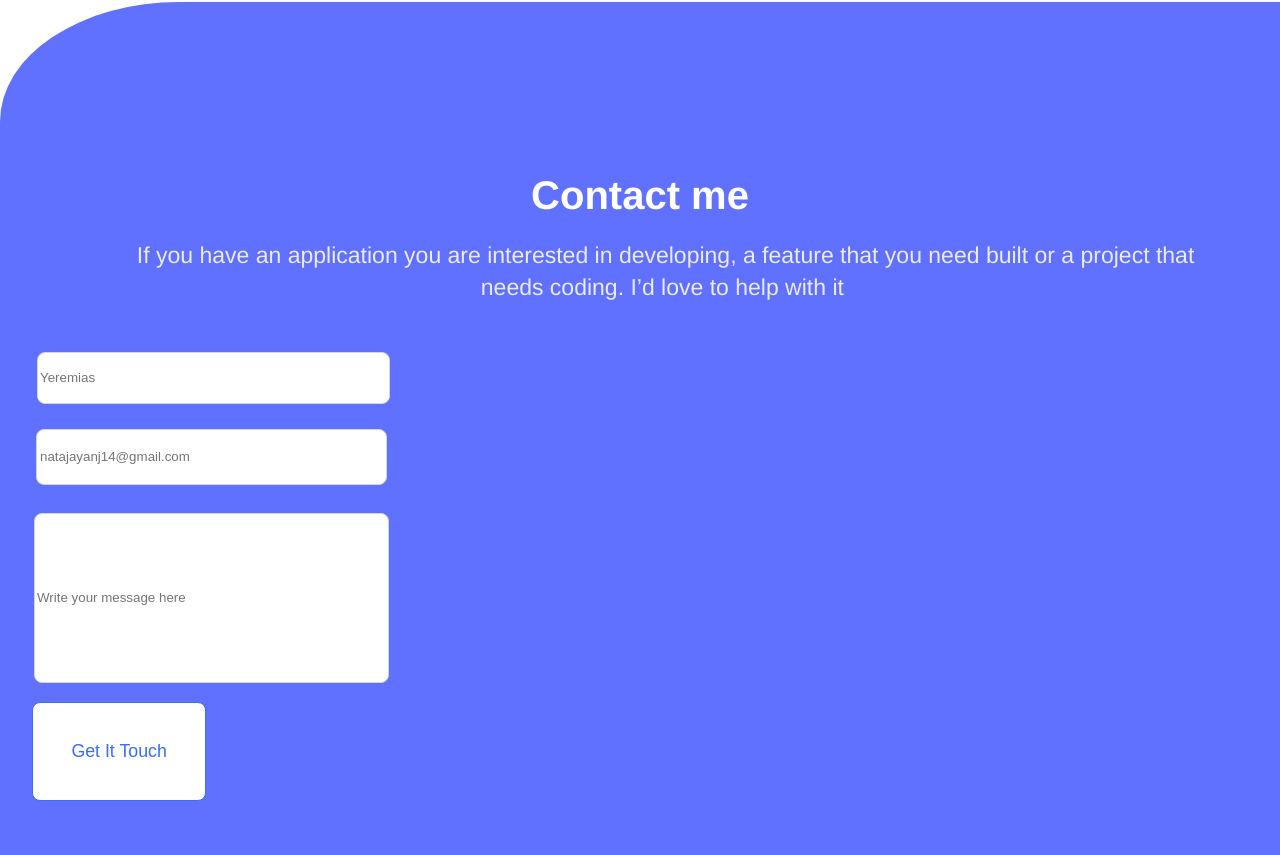
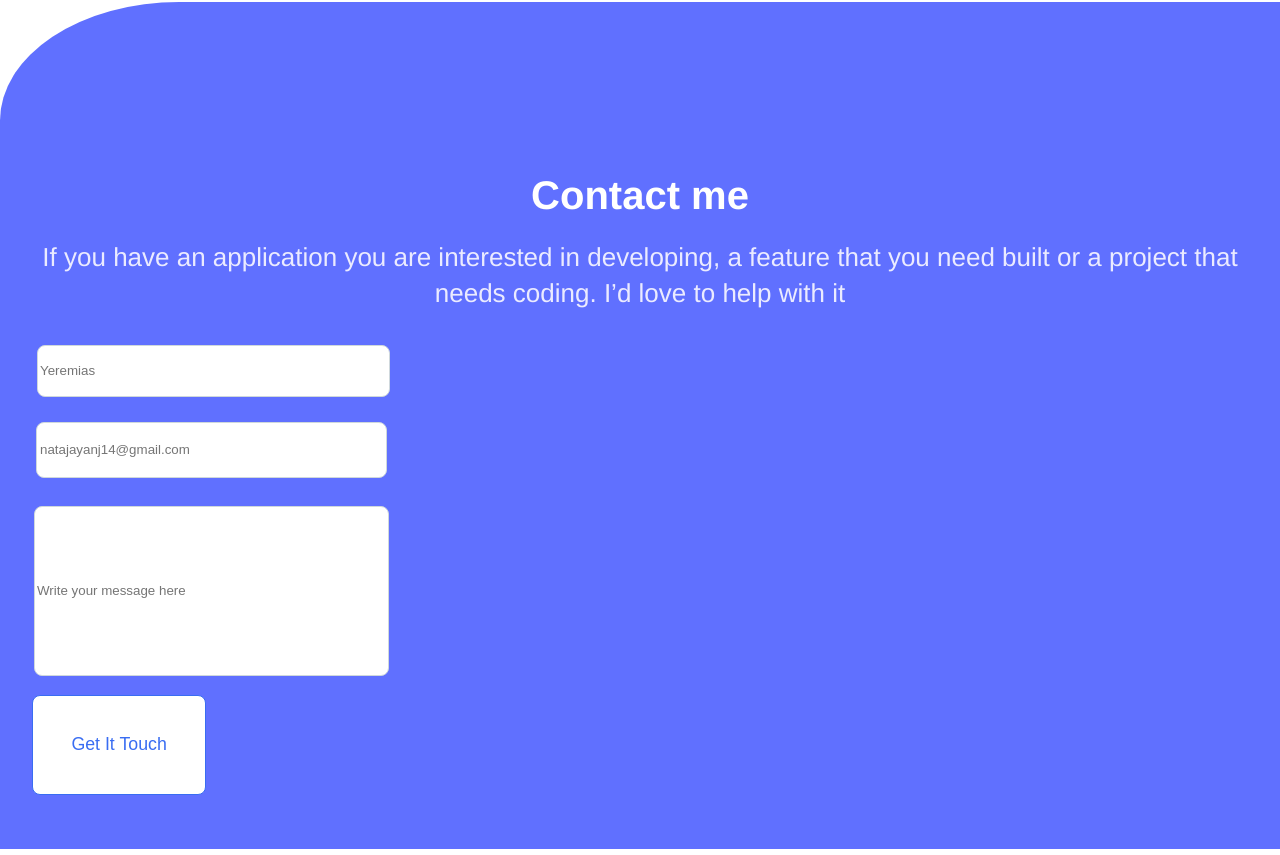
Before and after one commit to mirelapitt/Portifolio-mobile-version---Contact-form, a website: page index.html in a window 1280 px wide. Shown: the part 4501-5356 px from the top of the page. Drawn offline with Linux system fonts and the light colour scheme.

Commit message:
fix the subtitle

```diff
--- a/index.css
+++ b/index.css
@@ -346,11 +346,10 @@ p {
   color: #ebebff;
   text-align: center;
   letter-spacing: 0;
-  white-space: pre-wrap;
-  padding: 52px;
-  margin-top: -99px;
-  margin-bottom: -69px;
-  font-size: 23px;
+  padding: 27px;
+  margin-top: -42px;
+  margin-bottom: -59px;
+  font-size: 26px;
 }
 
 .name {
```
